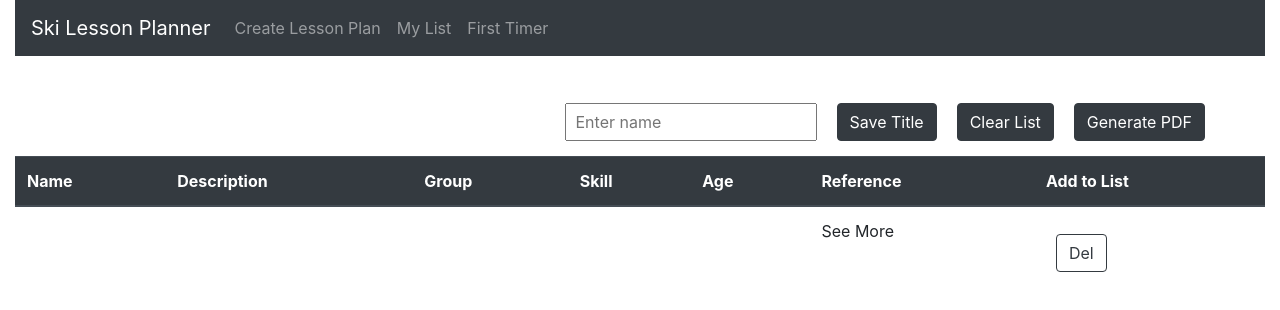
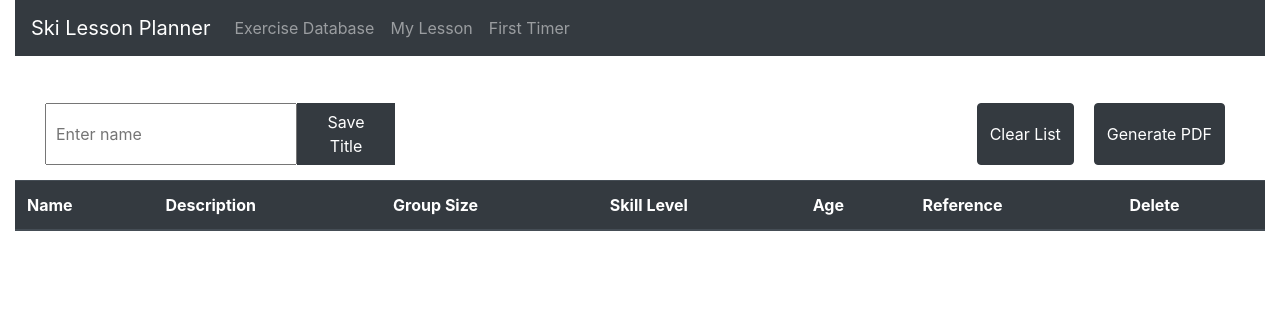
Before and after one commit to liannedls/ski_app, a React (Create React App) app in the folder client/: page /mylist in a window 1280 px wide. Shown: the top 310 px of the page. Built offline with nearby package versions, Linux system fonts and the light colour scheme.

Commit message:
formatting

```diff
--- a/client/src/components/exercise-elem.component.js
+++ b/client/src/components/exercise-elem.component.js
@@ -14,22 +14,15 @@ export default class ExerciseElem extends Component {
 
     add(e){
         e.preventDefault();
-
+        console.log('should be add here ')
         const listIds = localStorage.getItem('id_list');
-        if(listIds.includes(JSON.stringify(this.props.exercise._id))){
-            console.log("do nothing")
-        }
-        else{
-            if(listIds === "")
-            {
+        if(listIds === "" || listIds === null){
                 const newIDlist = JSON.stringify(this.props.exercise._id)
                 localStorage.setItem('id_list', newIDlist)
         }
-            else
-            {
+        else{
                 const newIDlist = listIds + ',' + JSON.stringify(this.props.exercise._id)
                 localStorage.setItem('id_list', newIDlist)
-            }
         }
     }
 
@@ -37,6 +30,7 @@ export default class ExerciseElem extends Component {
         e.preventDefault();
 
         const listIds = localStorage.getItem('id_list');
+        if(listIds !== null && listIds !== "" && this.props.exercise !== null && this.props.exercise !==""){
             if(listIds.includes(JSON.stringify(this.props.exercise._id)+',')){
                 const newIDlist  = listIds.replace((JSON.stringify(this.props.exercise._id)+','),'')
                 localStorage.setItem('id_list', newIDlist)
@@ -52,6 +46,9 @@ export default class ExerciseElem extends Component {
                 localStorage.setItem('id_list', newIDlist)
                 this.handlerhere()
             }
+        }else{
+            console.log("error : list ID empty")
+        }
     }
 
     handlerhere(){
@@ -62,20 +59,49 @@ export default class ExerciseElem extends Component {
 
     let button;
     if (this.props.val === "Add") {
-      button = <td><button onClick={this.add} className="btn btn-outline-dark" >Add</button></td>
+      console.log("there should be an add!!!!!")
+      button = <td><button onClick={this.add} className="btn btn-outline-dark add" >Add</button></td>
     }
-    if(this.props.val === "del"){
+    if(this.props.val === "Delete"){
+        console.log("this is the deete button")
+        console.log(this.props.exercise.name)
+        const listIds = localStorage.getItem('id_list');
+        if(this.props.exercise.name !== "" && listIds !== ""){
             button = <td><button onClick={this.del} className="btn btn-outline-dark" >Del</button></td>
+        }else{
+            button = <td></td>
+        }
+    }
+
+    let seemore;
+    if(this.props.exercise.reference != null){
+        seemore = <td><a href={this.props.exercise.reference}>See more</a></td>
+    }else{
+        seemore = <td></td>
+    }
+
+    let group;
+    if(this.props.exercise.group === 'All'){
+        group = <td>Group, Private</td>
+    }else{
+        group = <td>{this.props.exercise.group}</td>
+    }
+
+    let age;
+    if(this.props.exercise.age === 'Any'){
+        age = <td>Adult, Children</td>
+    }else{
+        age = <td>{this.props.exercise.age}</td>
     }
 
     return (
     <tr key = {this.props.exercise._id}>
         <td>{this.props.exercise.name}</td>
         <td>{this.props.exercise.description}</td>
-        <td>{this.props.exercise.group}</td>
+        {group}
         <td>{this.props.exercise.skill}</td>
-        <td>{this.props.exercise.age}</td>
-        <td><a href={this.props.exercise.reference}>See More</a></td>
+        {age}
+        {seemore}
         {button}
     </tr>
     )
--- a/client/src/components/exercise-list.component.js
+++ b/client/src/components/exercise-list.component.js
@@ -24,11 +24,11 @@ export default class ExerciseList extends Component {
             <tr>
               <th>Name</th>
               <th>Description</th>
-              <th>Group</th>
-              <th>Skill</th>
+              <th>Group Size</th>
+              <th>Skill Level</th>
               <th>Age</th>
               <th>Reference</th>
-              <th>Add to List</th>
+              <th>{this.props.val}</th>
             </tr>
           </thead>
           <tbody>
--- a/client/src/components/mylist.js
+++ b/client/src/components/mylist.js
@@ -48,27 +48,32 @@ export default class MyList extends Component {
 
         generatePDF(){
           var doc = new jsPDF('p', 'pt');
-
-          doc.text(20, 20, 'My Lesson Plan')
+          doc.setFont('helvetica')
+          doc.setFontSize(28);
+          doc.setTextColor(100)
+          doc.text(this.state.title, 300, 40, 'center')
 
           var i
          // define the columns we want and their titles
-          const tableColumn = ["Id","2","3","4","5"];
+          const tableColumn = ["Exercise","Description"];
           // define an empty array of rows
           const tableRows = [];
-          doc.setFont('helvetica')
 
           for(i = 0; i < this.state.exercises.length; i++){
-            tableRows.push(Object.values(this.state.exercises[i]).splice(1,5));
+            tableRows.push(Object.values(this.state.exercises[i]).splice(1,2));
           }
           console.log("this is your rows")
           console.log(tableRows)
             // for each ticket pass all its data into an array
               // push each tickcet's info into a row
             // startY is basically margin-top
-            doc.autoTable(tableColumn, tableRows, { startY: 20 });
+            doc.autoTable(tableColumn, tableRows, { startY: 60 });
             // ticket title. and margin-top + margin-left
-          doc.save('demo.pdf')
+            if(this.state.title != null){
+              doc.save(this.state.title+'.pdf')
+            }else{
+              doc.save('untitled.pdf')
+            }
         }
 
         saveList(string){
@@ -90,6 +95,7 @@ export default class MyList extends Component {
           if(listIds.length >=1 ){
           for(const id of listIds){
             //axios.get('http://localhost:5000/exercises/mylist',{params : {id : id.replace('\"','').replace('\"','')}})
+            console.log(id)
             axios.get('https://frozen-stream-11960.herokuapp.com/exercises/mylist',{params : {id : id.replace('\"','').replace('\"','')}})
               .then(response => {
                 this.setState({exercises:[...this.state.exercises, response.data]})
@@ -125,17 +131,19 @@ export default class MyList extends Component {
           <Row  className = 'justify-center'>
             <h1>{this.state.title}</h1>
           </Row>
-          <Row  className = 'justify-center'>
-          <Col className = 'justify-right'>
+          <Row className = 'mylistcontrols'>
+            <Col className='searchfield'>
             <input onChange={this.changeTitle} placeholder="  Enter name" />
             <button onClick={this.saveTitle} className="btn btn-dark">Save Title</button>
+            </Col>
+            <Col className='cleargenerate'>
             <button onClick= {this.clearthis} className="btn btn-dark">Clear List</button>
             <button onClick={this.generatePDF} type="primary" className="btn btn-dark">Generate PDF</button>
-          </Col>
+            </Col>
           </Row>
           </Col>
         </Container>
-        <ExerciseList exercises = {this.state.exercises} key={this.state.exercises._id} val={"del"} handler = {this.handler}/>
+        <ExerciseList exercises = {this.state.exercises} key={this.state.exercises._id} val={"Delete"} handler = {this.handler}/>
       </div>
     );
   }
--- a/client/src/components/navbar.component.js
+++ b/client/src/components/navbar.component.js
@@ -10,10 +10,10 @@ export default class Navbar extends Component {
         <div className="collpase navbar-collapse">
         <ul className="navbar-nav mr-auto">
           <li className="navbar-item">
-          <Link to="/" className="nav-link">Create Lesson Plan</Link>
+          <Link to="/" className="nav-link">Exercise Database</Link>
           </li>
           <li className="navbar-item">
-          <Link to="/mylist" className="nav-link">My List</Link>
+          <Link to="/mylist" className="nav-link">My Lesson</Link>
           </li>
           <li className="navbar-item">
           <Link to="/firsttimer" className="nav-link">First Timer</Link>
```
Lines whose indentation alone changed are shown as unchanged.
